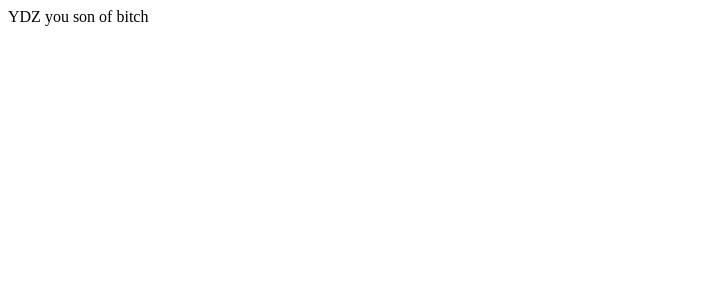
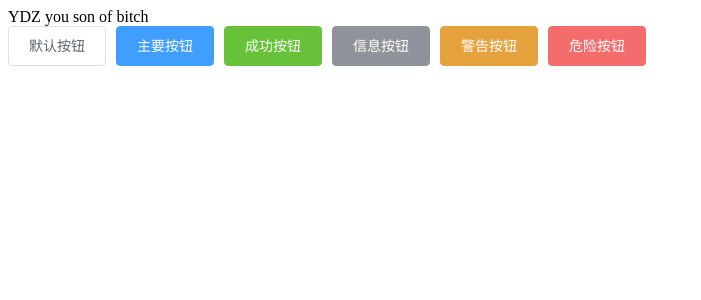
Before and after one commit to ilovc/news-pc, a Vue app: page / in a window 1280 px wide. Shown: the top 300 px of the page, without its empty margins (0-701 px from the left). Built offline with nearby package versions, Linux system fonts and the light colour scheme.

Commit message:
使用element-ui和vue-router

```diff
--- a/package.json
+++ b/package.json
@@ -9,7 +9,9 @@
   },
   "dependencies": {
     "core-js": "^3.6.4",
-    "vue": "^2.6.11"
+    "element-ui": "^2.13.0",
+    "vue": "^2.6.11",
+    "vue-router": "^3.1.5"
   },
   "devDependencies": {
     "@vue/cli-plugin-babel": "^4.2.0",
--- a/src/App.vue
+++ b/src/App.vue
@@ -1,15 +1,21 @@
 <template>
   <div id="app">
     YDZ you son of bitch
+    <el-row>
+      <el-button>默认按钮</el-button>
+      <el-button type="primary">主要按钮</el-button>
+      <el-button type="success">成功按钮</el-button>
+      <el-button type="info">信息按钮</el-button>
+      <el-button type="warning">警告按钮</el-button>
+      <el-button type="danger">危险按钮</el-button>
+    </el-row>
   </div>
 </template>
 
 <script>
-
 export default {
   name: 'App',
-  components: {
-  }
+  components: {}
 }
 </script>
 
--- /dev/null
+++ b/src/router/index.js
@@ -0,0 +1,13 @@
+// 配置路由
+// 先导入vue 再倒入router 然后在use
+import VueRouter from 'vue-router'
+import Vue from 'vue'
+Vue.use(VueRouter)
+// 再实例化router
+const router = new VueRouter({
+  routes: [
+    // routes里写的是路由规则
+  ]
+})
+// 这里定义router但是在main使用不到 所以把它导出
+export default router
```
Also changed, not shown: src/main.js (+11 -3 lines), 2 other files (tests, documents, lock files or other folders).
